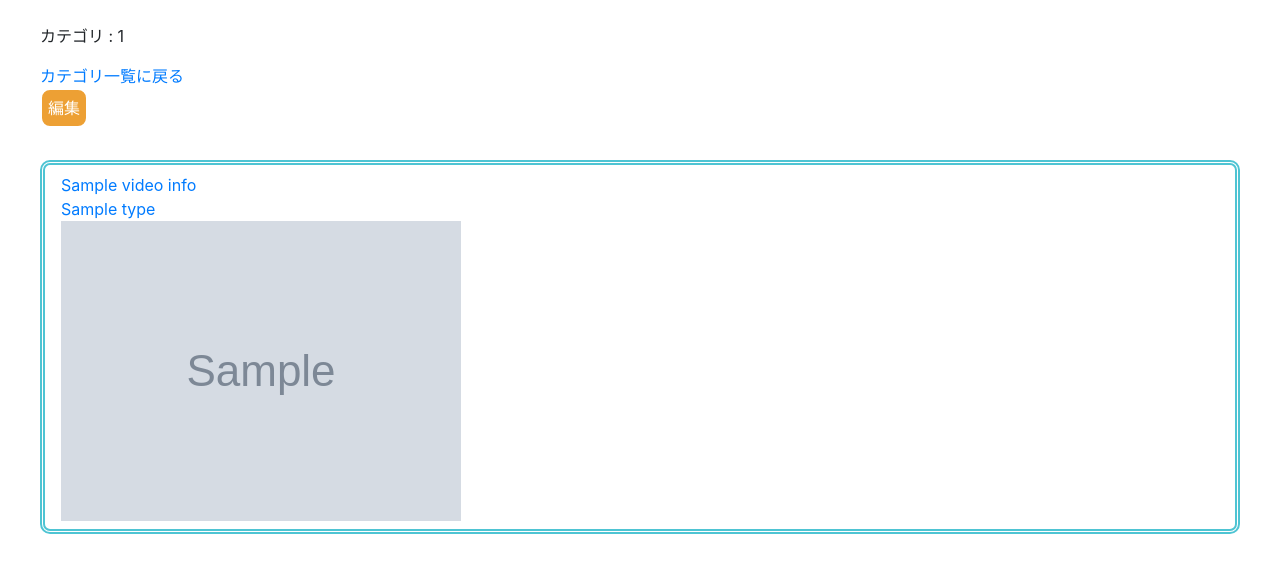
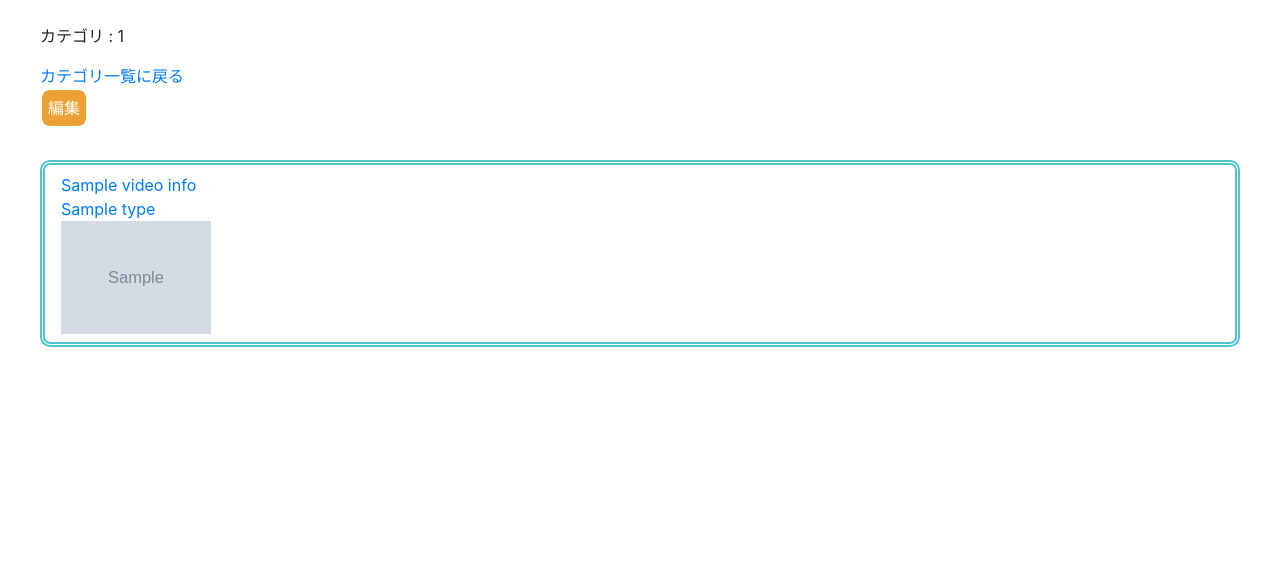
Before and after one commit to wata-wata/videoSearch, a Django app: template templates/mylist_category.html in a window 1280 px wide. Shown: the part 61-634 px from the top of the page. Run offline with Django 3.2, Linux system fonts and the light colour scheme; the template is opened without the code that fills it: most values are stand-ins (such as "Sample title", 1, 10 or a date in 2020); grey boxes marked "Sample" are stand-in pictures; some libraries are stand-ins or nearby versions; some web fonts are replaced.

Commit message:
画像のサイズを変更

```diff
--- a/static/css/custom.css
+++ b/static/css/custom.css
@@ -196,3 +196,7 @@
 .dropdown { /* 検索画面での、並び替え */
   padding-top: 20px;
 }
+
+.thumbnail { /* 動画のサムネイル */
+  width: 150px;
+}
--- a/templates/mylist_add.html
+++ b/templates/mylist_add.html
@@ -13,7 +13,7 @@
   <div class="box">
     <a href="{{ url }}" target="_blank" rel="noopener noreferrer">
       {{ title }}<br>
-      <img src="{{ thumbnail }}" /><br>
+      <img src="{{ thumbnail }}" class="thumbnail" /><br>
     </a>
   </div>
 
--- a/templates/mylist_category.html
+++ b/templates/mylist_category.html
@@ -20,7 +20,7 @@
         <a href="{{ i.url }}" target="_blank" rel="noopener noreferrer">
           {{ i.title }}<br>
           {{ i.type }}<br>
-          <img src="{{ i.thumbnail }}" /><br>
+          <img src="{{ i.thumbnail }}" class="thumbnail" /><br>
         </a>
       </div>
     {% endfor %}
@@ -37,7 +37,8 @@
               <!-- チェックボックス -->
               <input type="checkbox" name="check_delete" id="{{ i.id }}" value="{{ i }}" />
               {{ i.title }}<br>
-              <img src="{{ i.thumbnail }}" /><br>
+              {{ i.type }}<br>
+              <img src="{{ i.thumbnail }}" class="thumbnail" /><br>
             </label>
           </p>
         </div>
--- a/templates/niconico_search.html
+++ b/templates/niconico_search.html
@@ -95,7 +95,7 @@
       <div class="side">
         <!-- リンクを新規タブで開く -->
         <a href="{{ i.url }}" target="_blank" rel="noopener noreferrer">
-          <img src="{{ i.thumbnail }}" />
+          <img src="{{ i.thumbnail }}" class="thumbnail" />
         </a>
         <p>再生回数:{{ i.viewCounter }}回</p>
       </div>
--- a/templates/youtube_search.html
+++ b/templates/youtube_search.html
@@ -96,7 +96,7 @@
       <div class="side">
         <!-- リンクを新規タブで開く -->
         <a href="{{ i.url }}" target="_blank" rel="noopener noreferrer">
-          <img src="{{ i.thumbnail }}" />
+          <img src="{{ i.thumbnail }}" class="thumbnail"/>
         </a>
         <p>再生回数:{{ i.viewCount }}回</p>
       </div>
```
